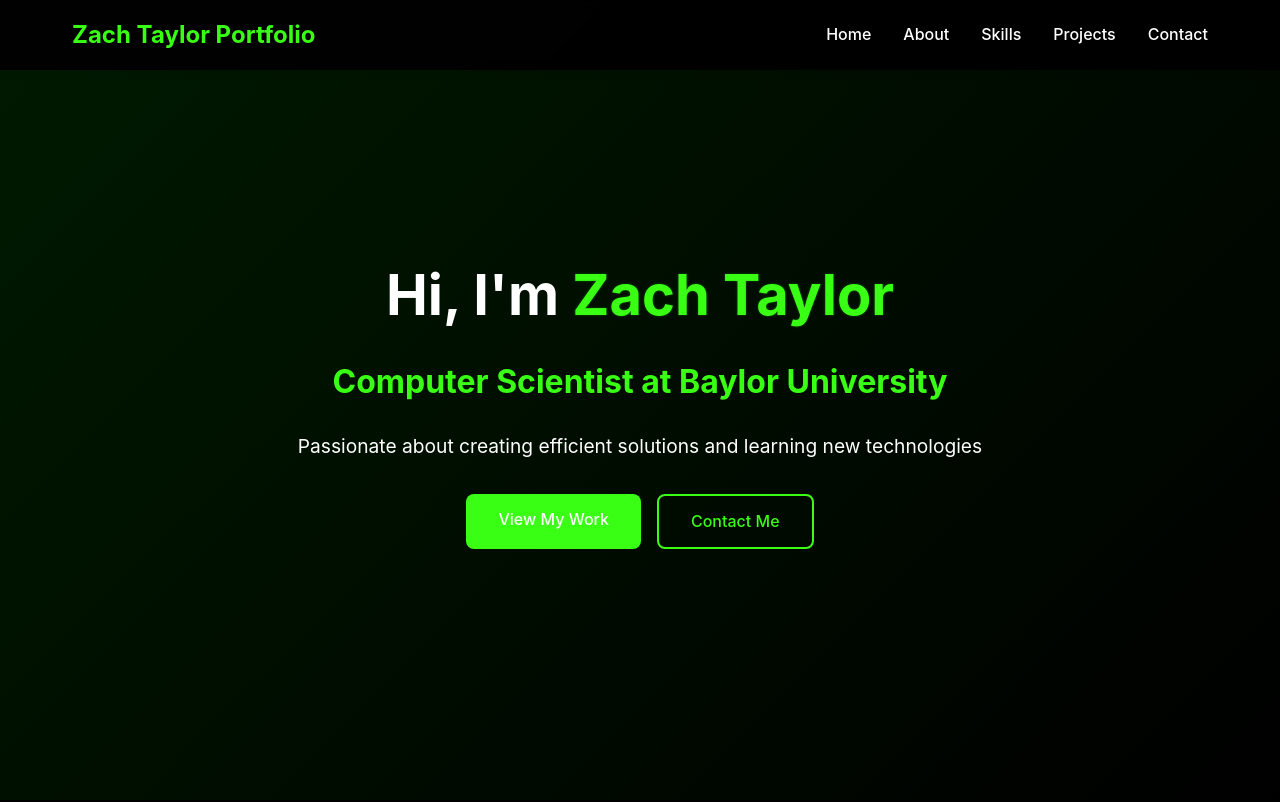
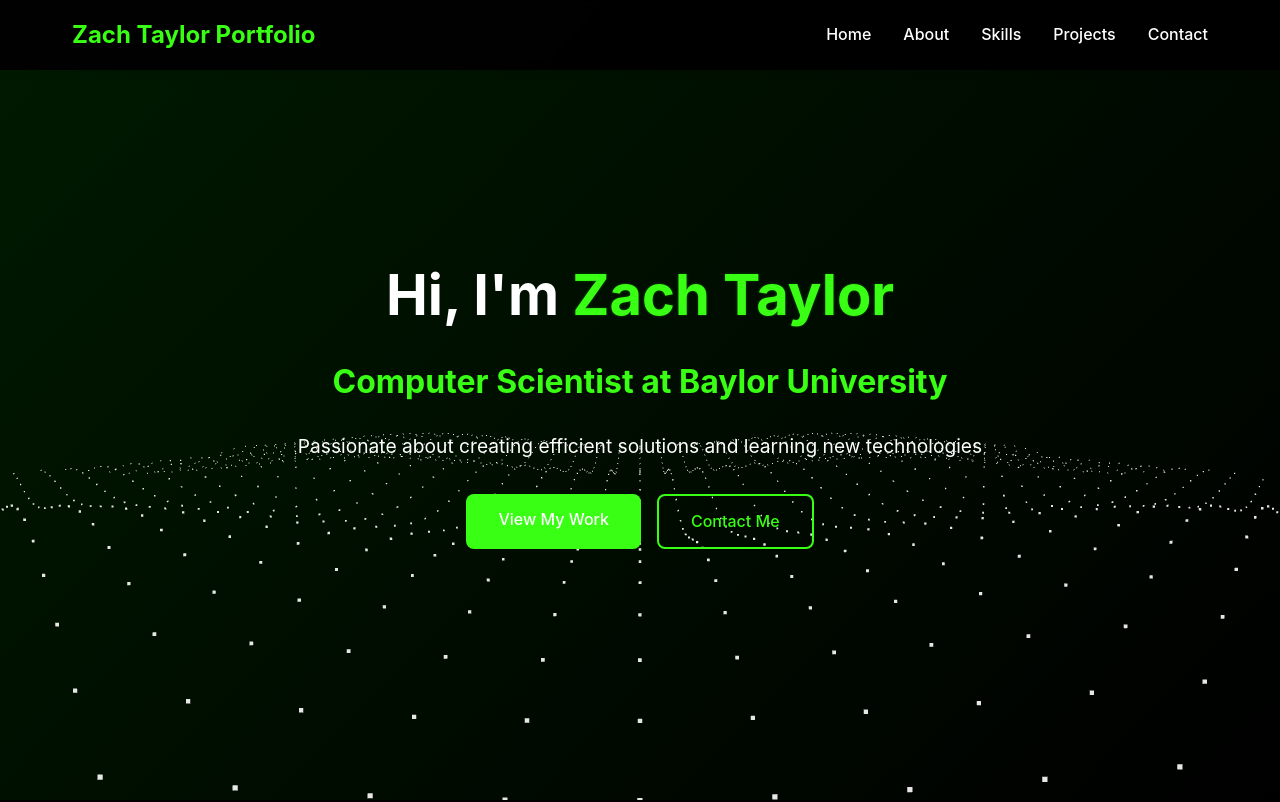
Before and after one commit to zachtaylorcsc/zachtaylorcsc.github.io, a website: page index.html in a window 1280 px wide. Shown: the top 802 px of the page. Drawn offline with nearby package versions, Linux system fonts and the light colour scheme.

Commit message:
3D animations added to home page

```diff
--- a/index.html
+++ b/index.html
@@ -5,8 +5,9 @@
         <meta name="viewport" content="width=device-width, initial-scale=1.0">
         <title>Zach Taylor - Software Engineering Student</title>
         <link rel="stylesheet" href="styles.css">
+        <script src="https://cdnjs.cloudflare.com/ajax/libs/three.js/r128/three.min.js"></script>
+        <link rel="stylesheet" href="https://cdnjs.cloudflare.com/ajax/libs/font-awesome/6.0.0/css/all.min.css">
         <script src="script.js" defer></script>
-        <link rel="stylesheet" href="https://cdnjs.cloudflare.com/ajax/libs/font-awesome/6.0.0/css/all.min.css">
     </head>
     <body>
         <nav class="navbar">
@@ -23,6 +24,7 @@
         </nav>
 
         <section id="home" class="hero">
+            <div id="dotted-surface-container" class="dotted-surface-container"></div>
             <div class="hero-content">
                 <h1>Hi, I'm <span class="highlight">Zach Taylor</span></h1>
                 <h2>Computer Scientist at Baylor University</h2>
--- a/script.js
+++ b/script.js
@@ -1,3 +1,168 @@
+// 3D Dotted Surface Animation
+function initDottedSurface() {
+    const container = document.getElementById('dotted-surface-container');
+    if (!container) {
+        console.error('Dotted surface container not found');
+        return;
+    }
+    if (typeof THREE === 'undefined') {
+        console.error('Three.js is not loaded');
+        return;
+    }
+
+    console.log('Initializing 3D dotted surface animation...');
+
+    const SEPARATION = 150;
+    const AMOUNTX = 40;
+    const AMOUNTY = 60;
+
+    // Scene setup
+    const scene = new THREE.Scene();
+    scene.fog = new THREE.Fog(0x000000, 2000, 10000);
+
+    const camera = new THREE.PerspectiveCamera(
+        60,
+        window.innerWidth / window.innerHeight,
+        1,
+        10000
+    );
+    camera.position.set(0, 355, 1220);
+
+    const renderer = new THREE.WebGLRenderer({
+        alpha: true,
+        antialias: true
+    });
+    renderer.setPixelRatio(window.devicePixelRatio);
+    renderer.setSize(window.innerWidth, window.innerHeight);
+    renderer.setClearColor(scene.fog.color, 0);
+
+    container.appendChild(renderer.domElement);
+
+    // Create particles
+    const positions = [];
+    const colors = [];
+
+    // Create geometry for all particles
+    const geometry = new THREE.BufferGeometry();
+
+    // Default to dark theme (since site is dark)
+    const theme = 'dark';
+
+    for (let ix = 0; ix < AMOUNTX; ix++) {
+        for (let iy = 0; iy < AMOUNTY; iy++) {
+            const x = ix * SEPARATION - (AMOUNTX * SEPARATION) / 2;
+            const y = 0; // Will be animated
+            const z = iy * SEPARATION - (AMOUNTY * SEPARATION) / 2;
+
+            positions.push(x, y, z);
+            // Light gray/white dots for dark background
+            colors.push(200, 200, 200);
+        }
+    }
+
+    geometry.setAttribute(
+        'position',
+        new THREE.Float32BufferAttribute(positions, 3)
+    );
+    geometry.setAttribute('color', new THREE.Float32BufferAttribute(colors, 3));
+
+    // Create material
+    const material = new THREE.PointsMaterial({
+        size: 10,
+        vertexColors: true,
+        transparent: true,
+        opacity: 0.9,
+        sizeAttenuation: true
+    });
+
+    // Create points object
+    const points = new THREE.Points(geometry, material);
+    scene.add(points);
+
+    let count = 0;
+    let animationId;
+
+    // Animation function
+    const animate = () => {
+        animationId = requestAnimationFrame(animate);
+
+        const positionAttribute = geometry.attributes.position;
+        const positions = positionAttribute.array;
+
+        let i = 0;
+        for (let ix = 0; ix < AMOUNTX; ix++) {
+            for (let iy = 0; iy < AMOUNTY; iy++) {
+                const index = i * 3;
+
+                // Animate Y position with sine waves
+                positions[index + 1] =
+                    Math.sin((ix + count) * 0.3) * 50 +
+                    Math.sin((iy + count) * 0.5) * 50;
+
+                i++;
+            }
+        }
+
+        positionAttribute.needsUpdate = true;
+        renderer.render(scene, camera);
+        count += 0.1;
+    };
+
+    // Handle window resize
+    const handleResize = () => {
+        camera.aspect = window.innerWidth / window.innerHeight;
+        camera.updateProjectionMatrix();
+        renderer.setSize(window.innerWidth, window.innerHeight);
+    };
+
+    window.addEventListener('resize', handleResize);
+
+    // Start animation
+    animate();
+
+    console.log('3D dotted surface animation started successfully');
+
+    // Cleanup function (returned for potential cleanup)
+    return () => {
+        window.removeEventListener('resize', handleResize);
+        cancelAnimationFrame(animationId);
+
+        // Clean up Three.js objects
+        scene.traverse((object) => {
+            if (object instanceof THREE.Points) {
+                object.geometry.dispose();
+                if (Array.isArray(object.material)) {
+                    object.material.forEach((material) => material.dispose());
+                } else {
+                    object.material.dispose();
+                }
+            }
+        });
+
+        renderer.dispose();
+        if (container && renderer.domElement) {
+            container.removeChild(renderer.domElement);
+        }
+    };
+}
+
+// Initialize 3D animation when DOM and Three.js are ready
+function waitForThreeJS() {
+    if (typeof THREE !== 'undefined') {
+        if (document.readyState === 'loading') {
+            document.addEventListener('DOMContentLoaded', initDottedSurface);
+        } else {
+            initDottedSurface();
+        }
+    } else {
+        // Wait a bit and try again
+        setTimeout(waitForThreeJS, 50);
+    }
+}
+
+// Start waiting for Three.js
+waitForThreeJS();
+
 // Smooth scrolling for navigation links
 document.querySelectorAll('a[href^="#"]').forEach(anchor => {
     anchor.addEventListener('click', function (e) {
--- a/styles.css
+++ b/styles.css
@@ -77,11 +77,25 @@
     justify-content: center;
     padding: 2rem;
     background: linear-gradient(135deg, rgba(0, 255, 0, 0.1) 0%, var(--bg-color) 100%);
+    position: relative;
+    overflow: hidden;
+}
+
+.dotted-surface-container {
+    position: absolute;
+    top: 0;
+    left: 0;
+    width: 100%;
+    height: 100%;
+    pointer-events: none;
+    z-index: 0;
 }
 
 .hero-content {
     text-align: center;
     max-width: 800px;
+    position: relative;
+    z-index: 1;
 }
 
 .hero h1 {
```
Also changed, not shown: package.json (added, +13 -0 lines), 1 other file.
